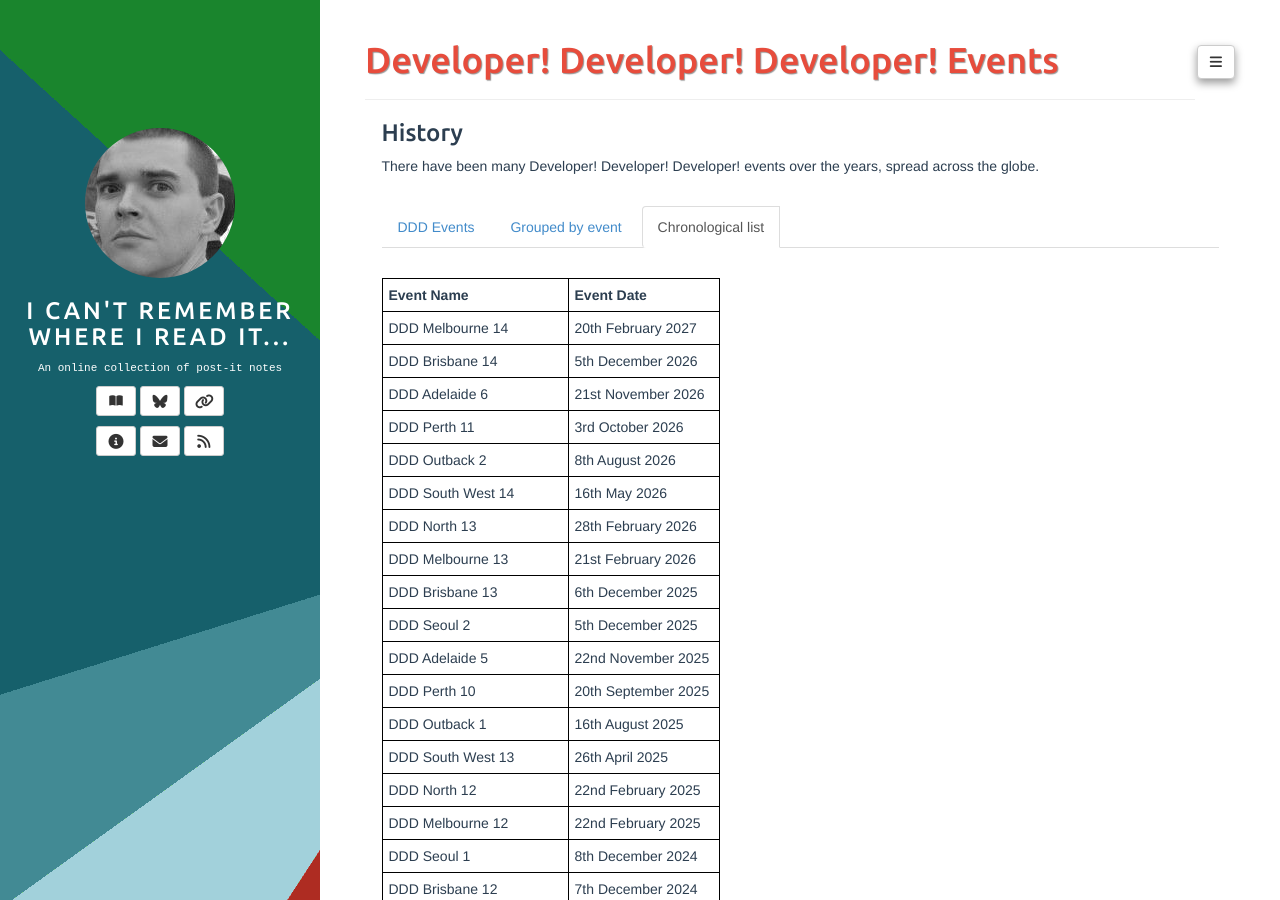
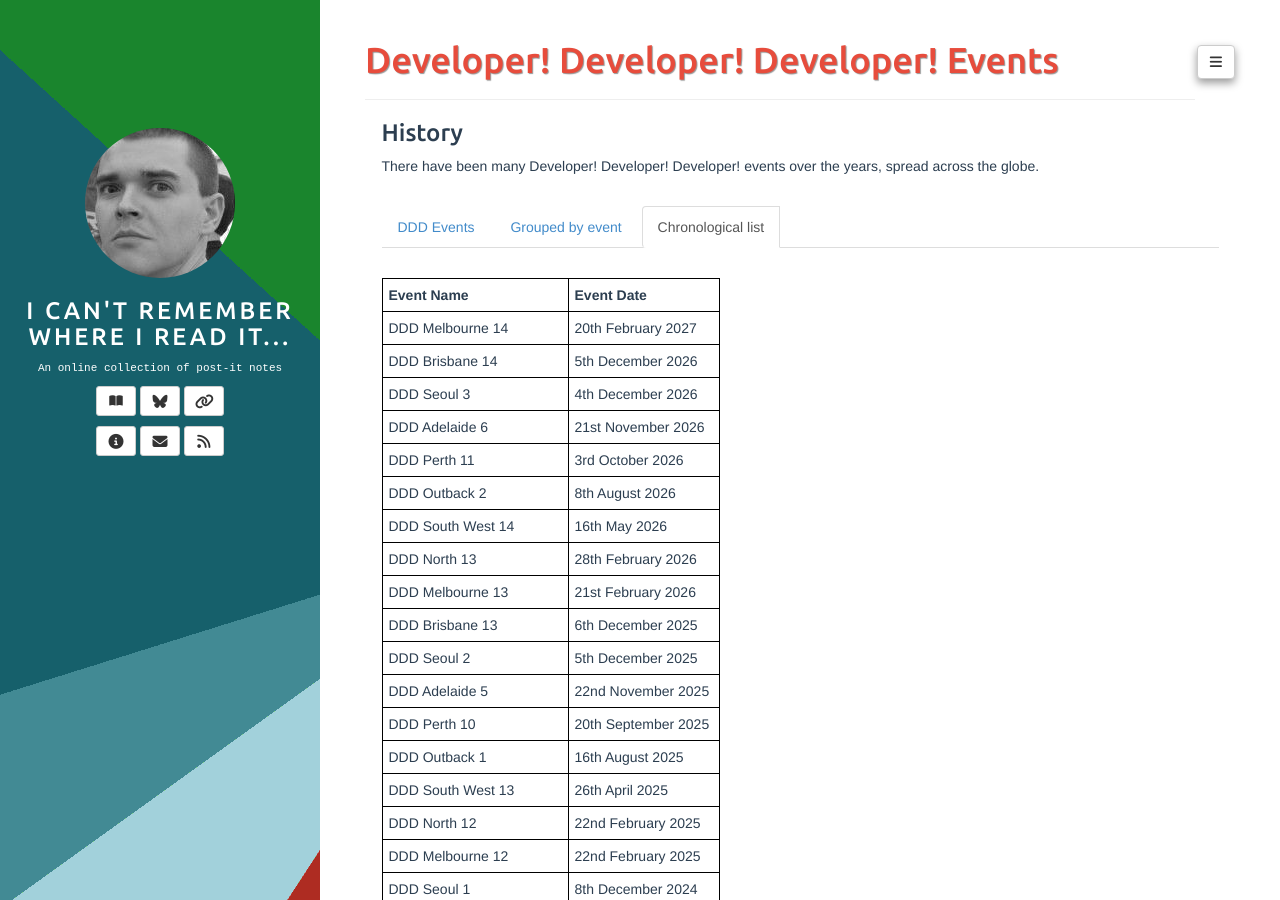
Before and after one commit to adrianbanks/adrianbanks.github.io, a Jekyll site: the page built from ddd-list.md, in a window 1280 px wide and 900 px high. Built offline with Jekyll 4.4.1, drawn with Linux system fonts in a browser that asks for light colours.

Commit message:
Add DDD Seoul 3

```diff
--- a/ddd-list.md
+++ b/ddd-list.md
@@ -17,6 +17,7 @@ There have been many Developer! Developer! Developer! events over the years, spr
 | -------------------------- | ------------------- |
 |  DDD Melbourne 14          | 20th February 2027  |
 |  DDD Brisbane 14           | 5th December 2026   |
+|  DDD Seoul 3               | 4th December 2026   |
 |  DDD Adelaide 6            | 21st November 2026  |
 |  DDD Perth 11              | 3rd October 2026    |
 |  DDD Outback 2             | 8th August 2026     |
```
Also changed, not shown: ddd-grouped.md (+1 -0 lines).
